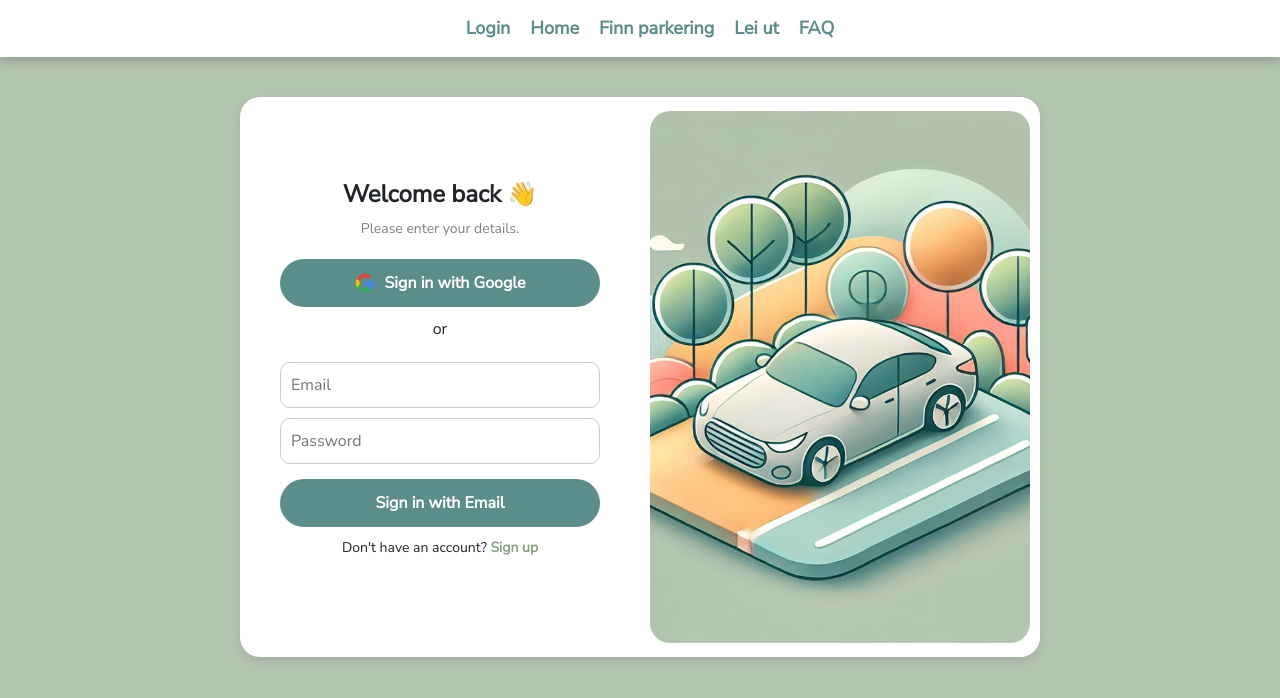
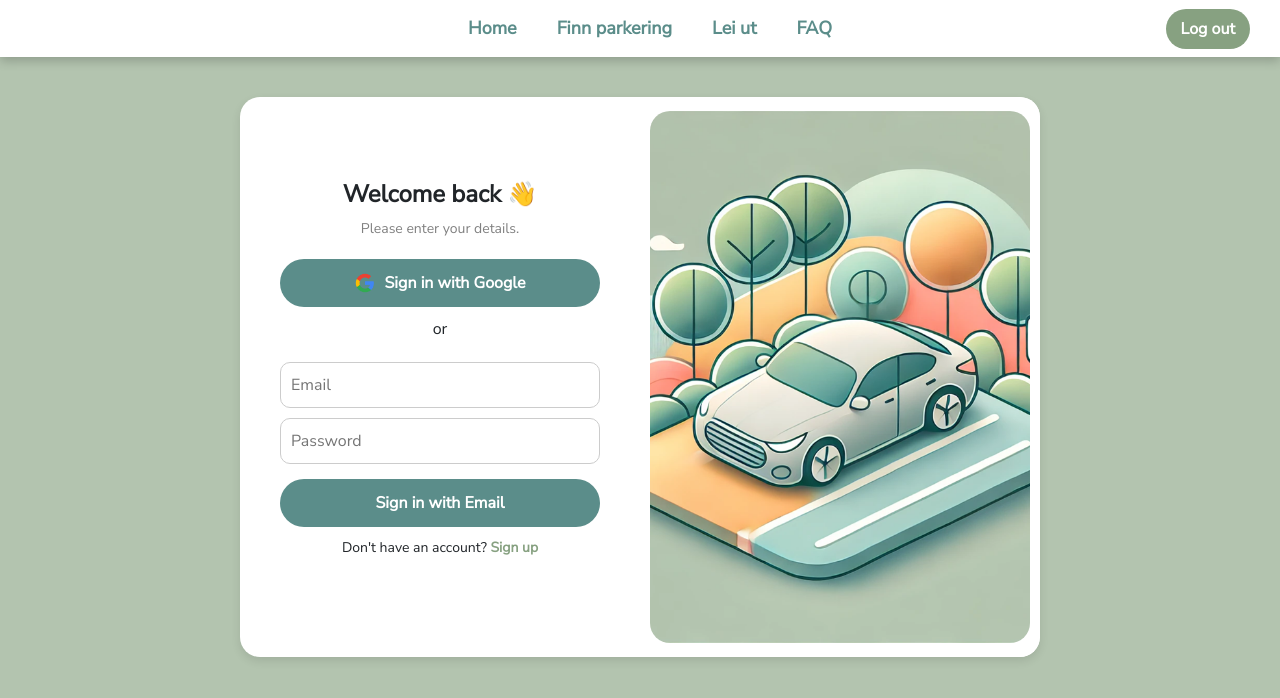
Before and after one commit to Marisolos/APP200v-Team-08, a Vue app in the folder my-parking-app/: page /login in a window 1280 px wide. Shown: the top 698 px of the page. Built offline with nearby package versions, Linux system fonts and the light colour scheme; no server answers; sample sign-in values are in the browser's storage.

Commit message:
Mer innloggings-greier

```diff
--- a/my-parking-app/src/App.vue
+++ b/my-parking-app/src/App.vue
@@ -1,46 +1,111 @@
 <template>
-  <div id="app">
+  <div id="app" v-if="isReady">
     <nav class="navbar">
-      <router-link to="/login">Login</router-link>
-      <router-link to="/home">Home</router-link>
-      <router-link to="/finn-parkering">Finn parkering</router-link>
-      <router-link to="/lei-ut">Lei ut</router-link>
-      <router-link to="/faq">FAQ</router-link>
+      <div class="nav-links">
+        <router-link to="/home" v-if="user">Home</router-link>
+        <router-link to="/finn-parkering" v-if="user">Finn parkering</router-link>
+        <router-link to="/lei-ut" v-if="user">Lei ut</router-link>
+        <router-link to="/faq" v-if="user">FAQ</router-link>
+      </div>
+      <button @click="logout" v-if="user" class="logout-btn">Log out</button>
     </nav>
     <router-view />
   </div>
 </template>
 
 <script>
+import { getAuth, signOut, onAuthStateChanged } from "firebase/auth";
+
 export default {
   name: "App",
+  data() {
+    return {
+      user: null,
+      isReady: false, // ✅ Used to prevent a blank screen issue
+    };
+  },
+  created() {
+    const auth = getAuth();
+    onAuthStateChanged(auth, (user) => {
+      this.user = user; // ✅ Update user state
+      this.isReady = true; // ✅ Ensures UI only renders after auth state is known
+      this.$forceUpdate(); // ✅ Forces Vue to re-render immediately
+    });
+  },
+
+  methods: {
+  async logout() {
+    try {
+      const auth = getAuth();
+      await signOut(auth);
+      this.user = null;
+      this.isReady = false; // ✅ Temporarily hide UI while updating
+
+      this.$router.push("/login").then(() => {
+        this.isReady = true; // ✅ Re-render after redirection
+        setTimeout(() => {
+          window.location.reload(); // ✅ Force refresh to clear state issues
+        }, 100);
+      });
+    } catch (error) {
+      console.error("Logout Error:", error);
+    }
+  }
+}
 };
 </script>
 
 <style scoped>
-/* Navbar Styles */
 .navbar {
-  background-color: white; /* ✅ White background */
-  box-shadow: 0px 4px 10px rgba(0, 0, 0, 0.2); /* ✅ Subtle shadow */
+  display: flex;
+  justify-content: center; /* ✅ Center the links */
+  align-items: center;
   padding: 15px 30px;
-  display: flex;
-  justify-content: center;
-  align-items: center;
-  font-family: "Nunito Sans", sans-serif; /* ✅ Custom font */
+  background-color: white;
+  box-shadow: 0px 4px 10px rgba(0, 0, 0, 0.2);
+  font-family: "Nunito Sans", sans-serif;
+  position: relative; /* ✅ Allows absolute positioning inside */
 }
 
-/* Navbar Links */
+/* ✅ Keep previous navbar link styling */
 .navbar a {
-  color: #5B8D8A; /* ✅ Black text */
+  color: #5B8D8A; /* ✅ Keep the same color */
   text-decoration: none;
   font-size: 18px;
   font-weight: 600;
-  margin-left: 20px; /* ✅ Space between links (removes vertical lines) */
+  margin-left: 20px; /* ✅ Space between links */
   transition: color 0.3s ease-in-out;
 }
 
 .navbar a:hover {
-  color: black; /* ✅ Change color on hover */
+  color: black;
+}
+
+/* ✅ Wrapper for links to center them */
+.nav-links {
+  display: flex;
+  gap: 20px; /* ✅ Space between links */
+}
+
+/* ✅ Logout Button (Positioned on the Right) */
+.logout-btn {
+  position: absolute;
+  right: 30px; /* ✅ Aligns to the right */
+  top: 50%;
+  transform: translateY(-50%);
+  background-color: #87A181;
+  color: white;
+  border: none;
+  padding: 8px 15px;
+  border-radius: 20px;
+  font-size: 16px;
+  font-weight: bold;
+  cursor: pointer;
+  transition: background 0.3s;
+}
+
+.logout-btn:hover {
+  background-color: #FED28D;
 }
 
 </style>
--- a/my-parking-app/src/main.js
+++ b/my-parking-app/src/main.js
@@ -4,9 +4,15 @@ import "bootstrap/dist/js/bootstrap.bundle.min.js";
 import { createApp } from "vue";
 import App from "./App.vue";
 import router from "./router";
+import { getAuth, onAuthStateChanged } from "firebase/auth";
 
 import "@/assets/styles.css";
 
 const app = createApp(App);
-app.use(router);
-app.mount("#app");
+
+// ✅ Ensure Firebase auth is loaded before mounting app
+const auth = getAuth();
+onAuthStateChanged(auth, () => {
+  app.use(router);
+  app.mount("#app");
+});
--- a/my-parking-app/src/router.js
+++ b/my-parking-app/src/router.js
@@ -1,4 +1,5 @@
 import { createRouter, createWebHistory } from "vue-router";
+import { getAuth, onAuthStateChanged } from "firebase/auth";
 import Login from "@/views/Login.vue";
 import Home from "@/views/Home.vue";
 import FindParking from "@/views/FindParking.vue";
@@ -6,21 +7,32 @@ import RentOut from "@/views/RentOut.vue";
 import FAQ from "@/views/FAQ.vue";
 
 const routes = [
-  { path: "/", redirect: "/login" },
   { path: "/login", component: Login },
-  { path: "/home", component: Home },
-  { path: "/finn-parkering", component: FindParking },
-  { path: "/lei-ut", component: RentOut },
-  { path: "/faq", component: FAQ },
-  { path: "/:pathMatch(.*)*", redirect: "/login" } // ✅ Redirect unknown paths to login
+  { path: "/home", component: Home, meta: { requiresAuth: true } },
+  { path: "/finn-parkering", component: FindParking, meta: { requiresAuth: true } },
+  { path: "/lei-ut", component: RentOut, meta: { requiresAuth: true } },
+  { path: "/faq", component: FAQ, meta: { requiresAuth: true } },
+  { path: "/:pathMatch(.*)*", redirect: "/login" } // Redirect unknown paths to login
 ];
 
 const router = createRouter({
   history: createWebHistory(),
   routes,
   scrollBehavior() {
-    return { top: 0 }; // ✅ Ensures page scrolls to top when navigating
+    return { top: 0 }; // Ensures page scrolls to top when navigating
   }
 });
 
+// ✅ Navigation Guard: Redirects unauthenticated users to /login
+router.beforeEach((to, from, next) => {
+  const auth = getAuth();
+  onAuthStateChanged(auth, (user) => {
+    if (to.meta.requiresAuth && !user) {
+      next("/login"); // Redirect if user is not logged in
+    } else {
+      next(); // Proceed if user is logged in or accessing login page
+    }
+  });
+});
+
 export default router;
```
